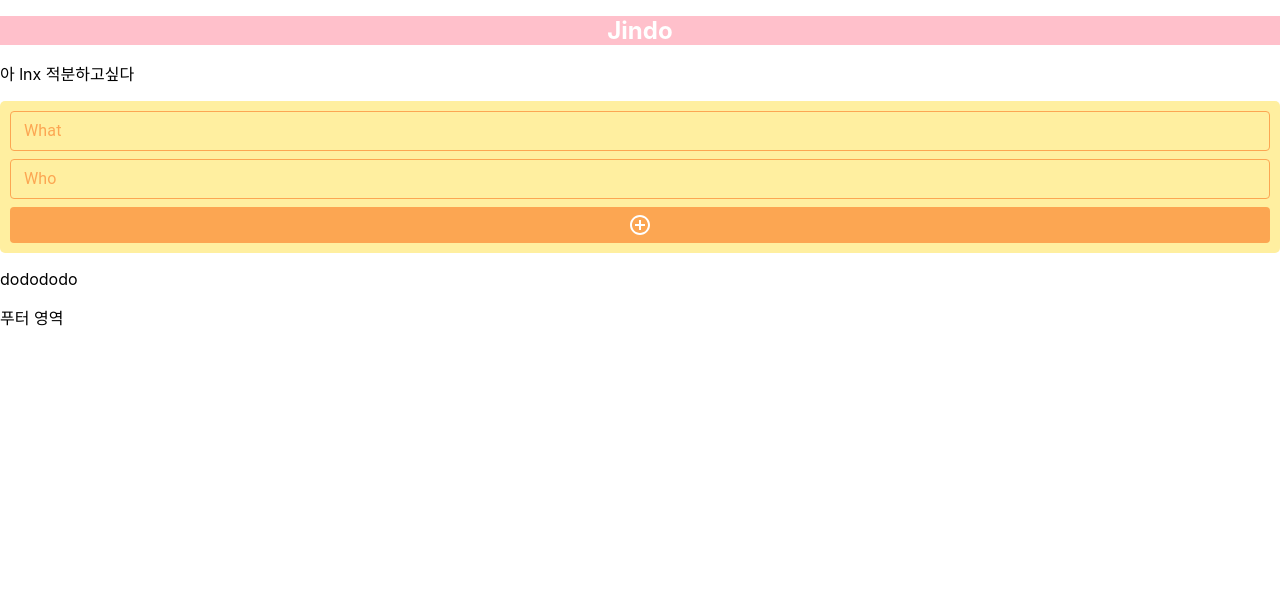
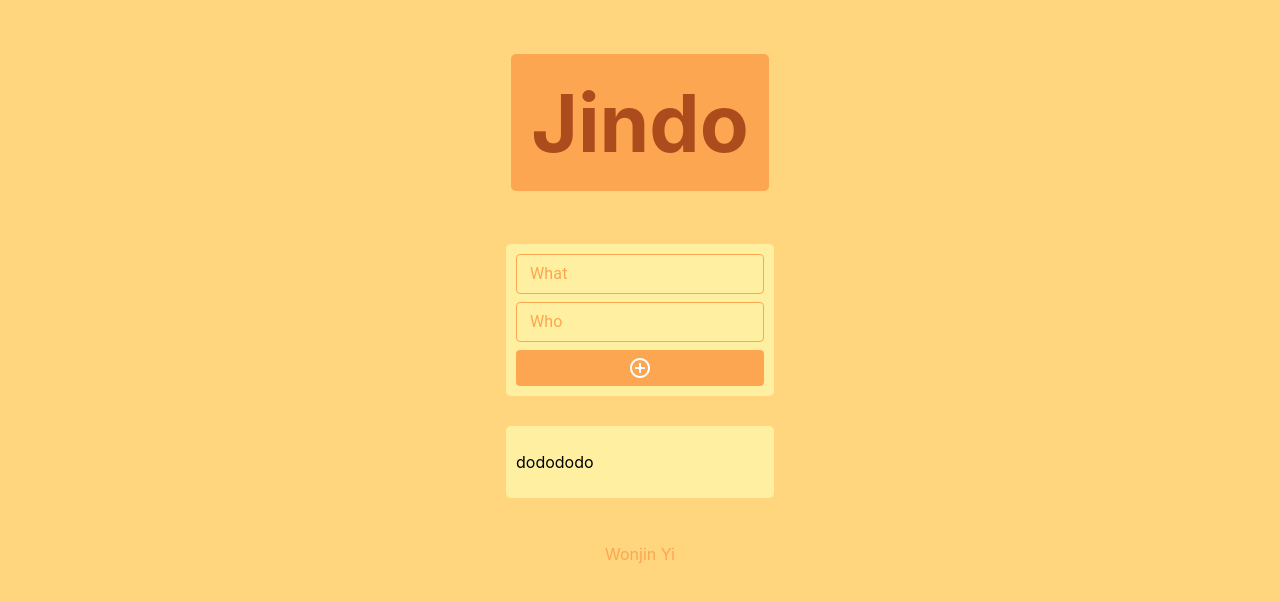
Before and after one commit to wonjinYi/Jindo, a React (Create React App) app in the folder front/: page / in a window 1280 px wide. Shown: the top 602 px of the page. Built offline with nearby package versions, Linux system fonts and the light colour scheme.

Commit message:
reassemble components

```diff
--- a/front/src/App.js
+++ b/front/src/App.js
@@ -6,13 +6,45 @@ import styled from "styled-components";
 import Do from "./components/Do";
 import DoMaker from "./components/DoMaker";
 
-const Title = styled.h1`
-  font-size: 1.5em;
-  text-align: center;
-  background: pink;
-  color: white;
+// styled components
+const AppWrap = styled.div`
+  display : flex;
+  flex-direction : column;
+  align-items : center;
+
+  height : 100vh;
+
+  background : #ffd57e;
   `;
 
+const Title = styled.h1`
+  font-size: 5em;
+  text-align: center;
+
+  padding : 20px;
+  border-radius : 5px;
+  background: #fca652;
+  color: #ac4b1c;
+  `;
+
+const DoContainer = styled.div`
+  display : flex;
+  flex-direction : column;
+  justify-contents : center;
+
+  padding : 10px;
+  margin : 30px 0;
+  border-radius : 5px;
+
+  background : #ffefa0;
+  `;
+
+const Credit = styled.p`
+  font-size : 1em;
+  color : #fca652;
+  `;
+
+// 'App' COMPONENT
 class App extends React.Component {
 
   componentDidMount() {
@@ -22,22 +54,23 @@ class App extends React.Component {
 
   render() {
     return (
-      <div className="App">
+      <AppWrap className="App">
 
         <header className="App-header">
           <Title className="title">Jindo</Title>
         </header>
 
         <content>
-          <p>아 lnx 적분하고싶다</p>
           <DoMaker />
-          <Do />
+          <DoContainer>
+            <Do />
+          </DoContainer>
         </content>
 
         <footer>
-          <p>푸터 영역</p>
+          <Credit>Wonjin Yi</Credit>
         </footer>
-      </div>
+      </AppWrap>
     );
   }
 }
```
